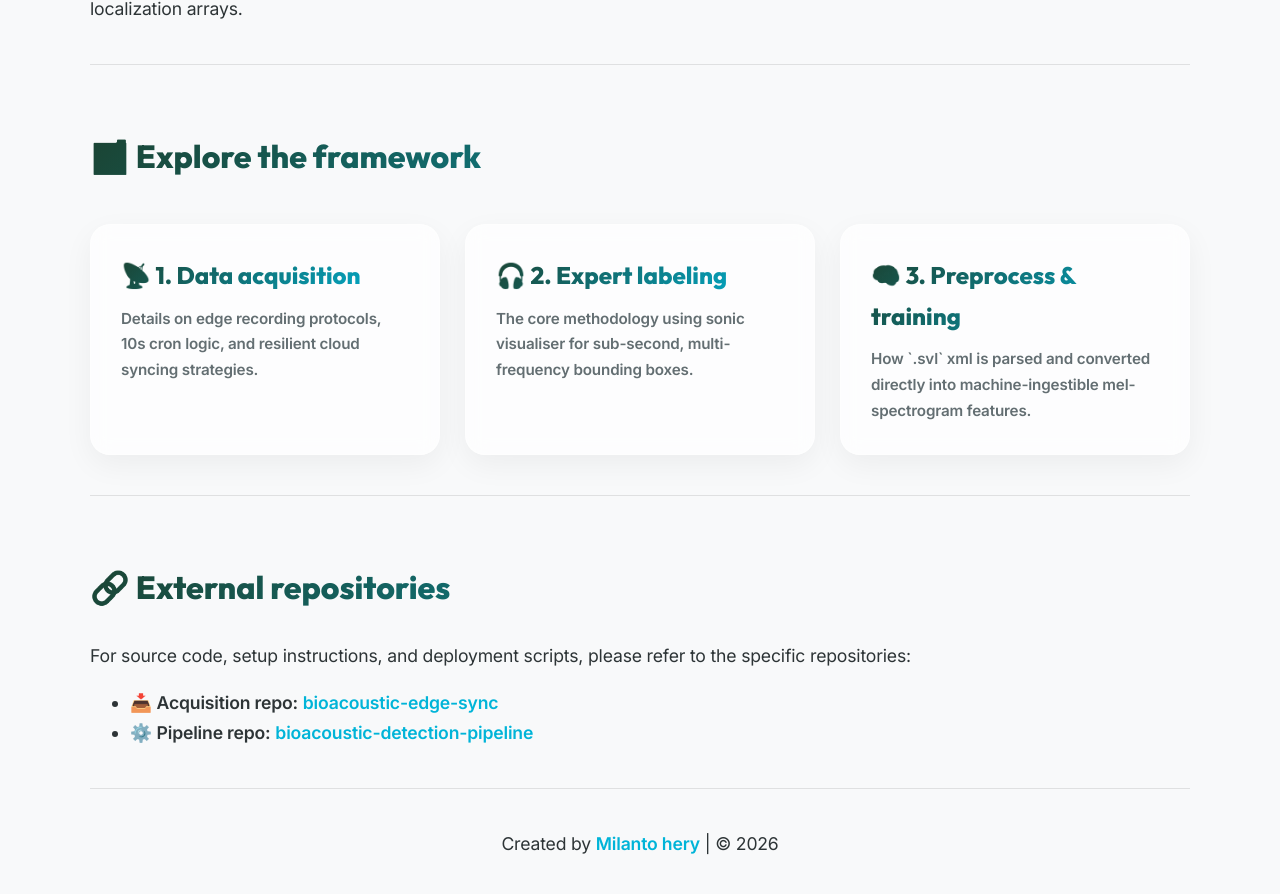
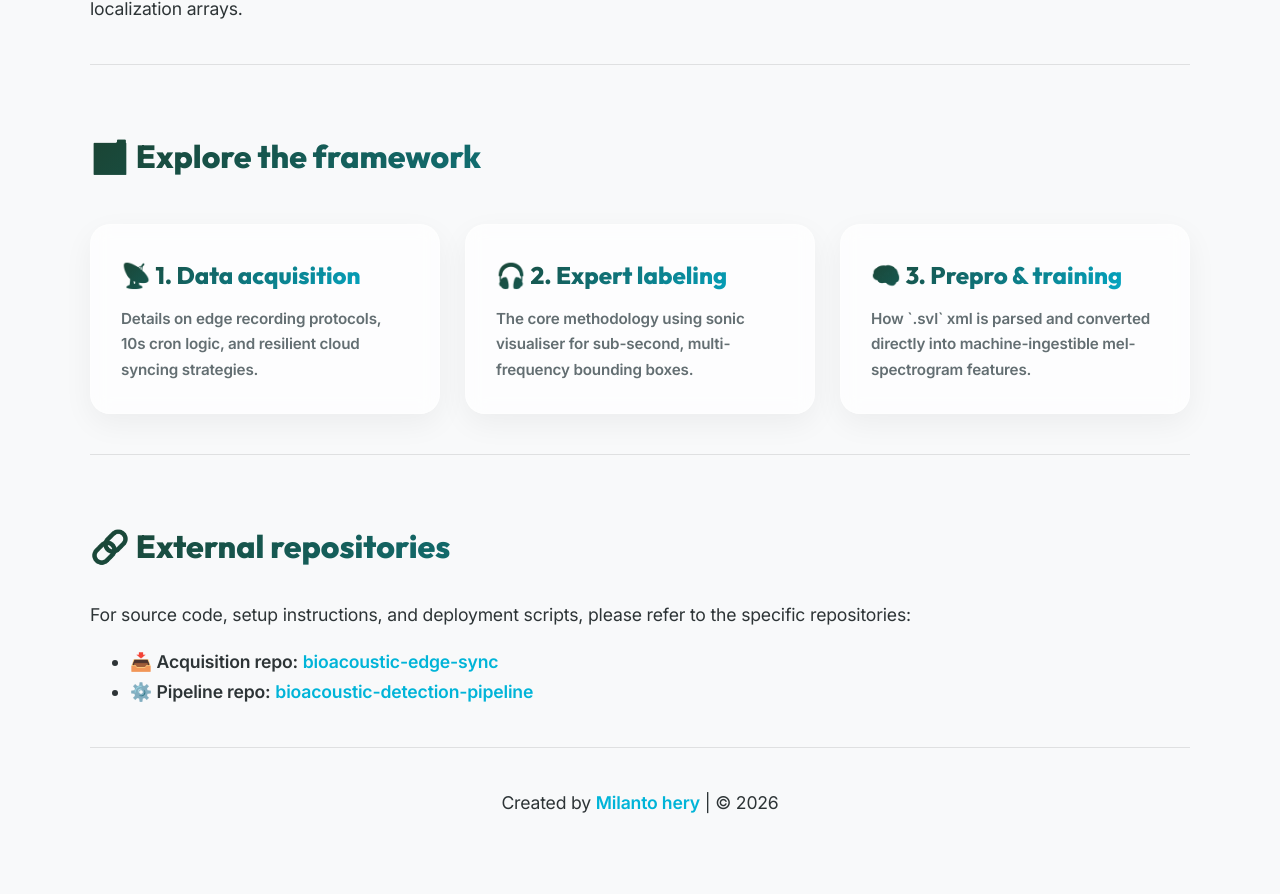
Before and after one commit to milanto-hery/bioacoustic-monitoring, a Jekyll site: the page built from index.md, in a window 1280 px wide and 900 px high, scrolled down 595 px. Shown: the top 894 px of the window. Built offline with Jekyll 4.4.1, drawn with Linux system fonts in a browser that asks for light colours.

Commit message:
Shorten heading from 'Preprocess' to 'Prepro'

```diff
--- a/index.md
+++ b/index.md
@@ -36,7 +36,7 @@ The bioacoustic monitoring framework was built to streamline the complex process
   </a>
 
   <a href="{{ site.baseurl }}/docs/pipeline/" class="dash-card">
-    <h3>🧠 3. Preprocess & training</h3>
+    <h3>🧠 3. Prepro & training</h3>
     <p>How `.svl` xml is parsed and converted directly into machine-ingestible mel-spectrogram features.</p>
   </a>
 
```
